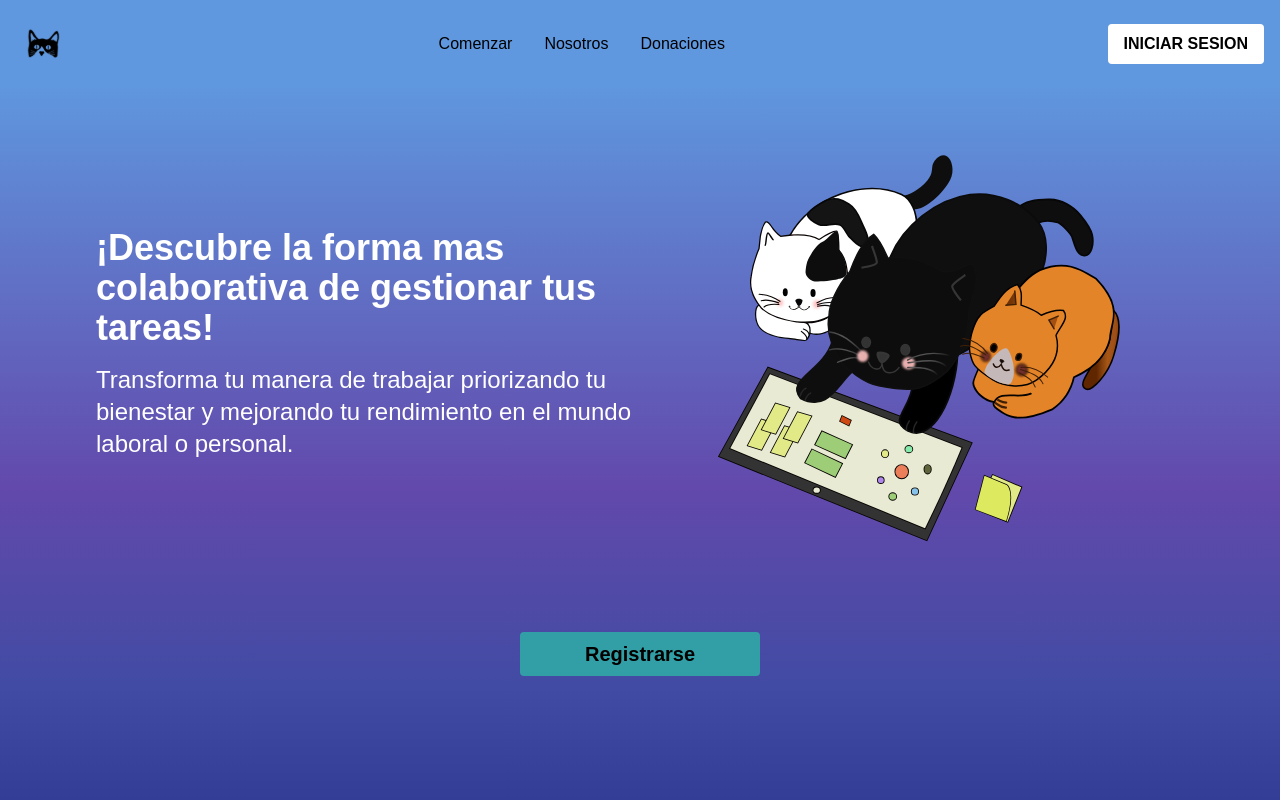
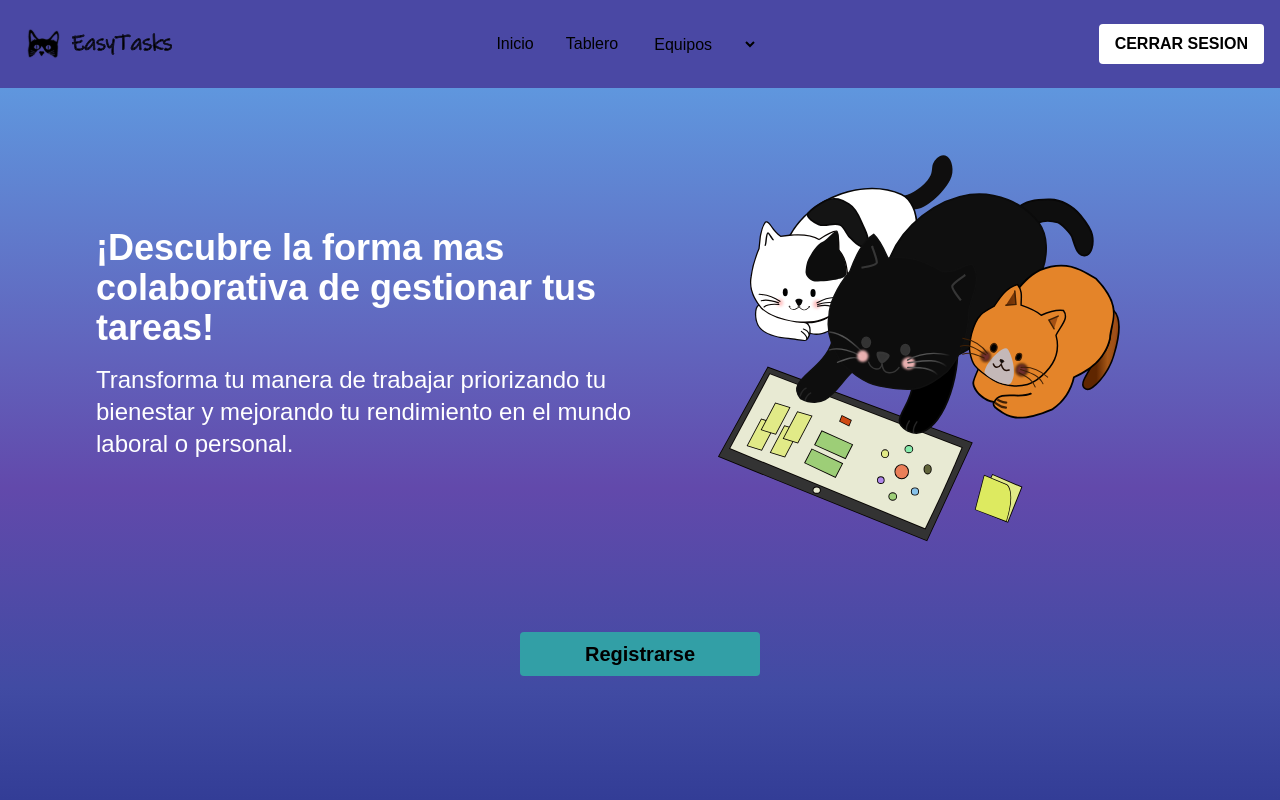
Before and after one commit to DamiiPeralta/PFG7-Front, a Next.js app in the folder easytasks/: page / in a window 1280 px wide. Shown: the top 800 px of the page. Built offline with nearby package versions, Linux system fonts and the light colour scheme; a web font is replaced by a local one.

Commit message:
Diseño de navbarApp sin funcionalidad de redireccion solo a #

```diff
--- a/easytasks/src/app/navigation/navbarApp/index.tsx
+++ b/easytasks/src/app/navigation/navbarApp/index.tsx
@@ -1,3 +1,5 @@
+"use client"
+import Image from "next/image";
 import Link from "next/link";
 import React from "react";
 
@@ -9,19 +11,18 @@ const NavbarApp = () => {
     }
   };
   return (
-    <div className=" w-full h-30 bg-color7 fixed top-0 p-4 z-20">
-      <div className="flex justify-between items-center">
-        <div className="logo">
-          <Link href="/">
+    <div className=" w-full h-30 bg-color5 fixed top-0 p-4 z-20">
+      <div className="flex flex-row justify-between items-center">
+          <Link href="/" className="flex">
             <img src="/logo.svg" alt="logo" className="w-26 h-14" />
+            <Image src="/EasyTasks.svg" alt="AppName" width={100} height={100}/>
           </Link>
-        </div>
         <nav className="flex space-x-8">
-          <a href="#" className="hover:text-gray-200 transition duration-300">Inicio</a>
+          <a href="/home" className="hover:text-gray-200 transition duration-300">Inicio</a>
           <a href="#" className="hover:text-gray-200 transition duration-300">Tablero</a>
           <select
             onChange={handleSelectChange}
-            className="bg-color7 text-white hover:text-gray-200 transition duration-300"
+            className="bg-color5 text-black hover:text-gray-200 transition duration-300"
           >
             <option value="" disabled selected>
               Equipos
@@ -32,7 +33,7 @@ const NavbarApp = () => {
             <option value="#">Información</option>
           </select>
         </nav>
-        <button className="bg-white hover:bg-blue-light text-black font-bold py-2 px-4 rounded ml-4">
+        <button className="bg-white hover:bg-color5 text-black hover:text-white font-bold py-2 px-4 rounded ml-4">
           CERRAR SESION
         </button>
       </div>
--- a/easytasks/src/app/page.tsx
+++ b/easytasks/src/app/page.tsx
@@ -3,10 +3,12 @@ import AboutUs from "@/components/aboutUs";
 import BenefitsSection from "@/components/benefits-section/benefits-section";
 import MentalHealth from "@/components/mentalHealth";
 import WelcomeSection from "@/components/welcome-section/Bienvenida";
+import NavbarApp from "./navigation/navbarApp";
 
 const LandingPage = () => {
   return (
     <>
+    <NavbarApp/>
       <WelcomeSection />
       <BenefitsSection />
       <MentalHealth />
```
Also changed, not shown: easytasks/public/EasyTasks.svg (added).
